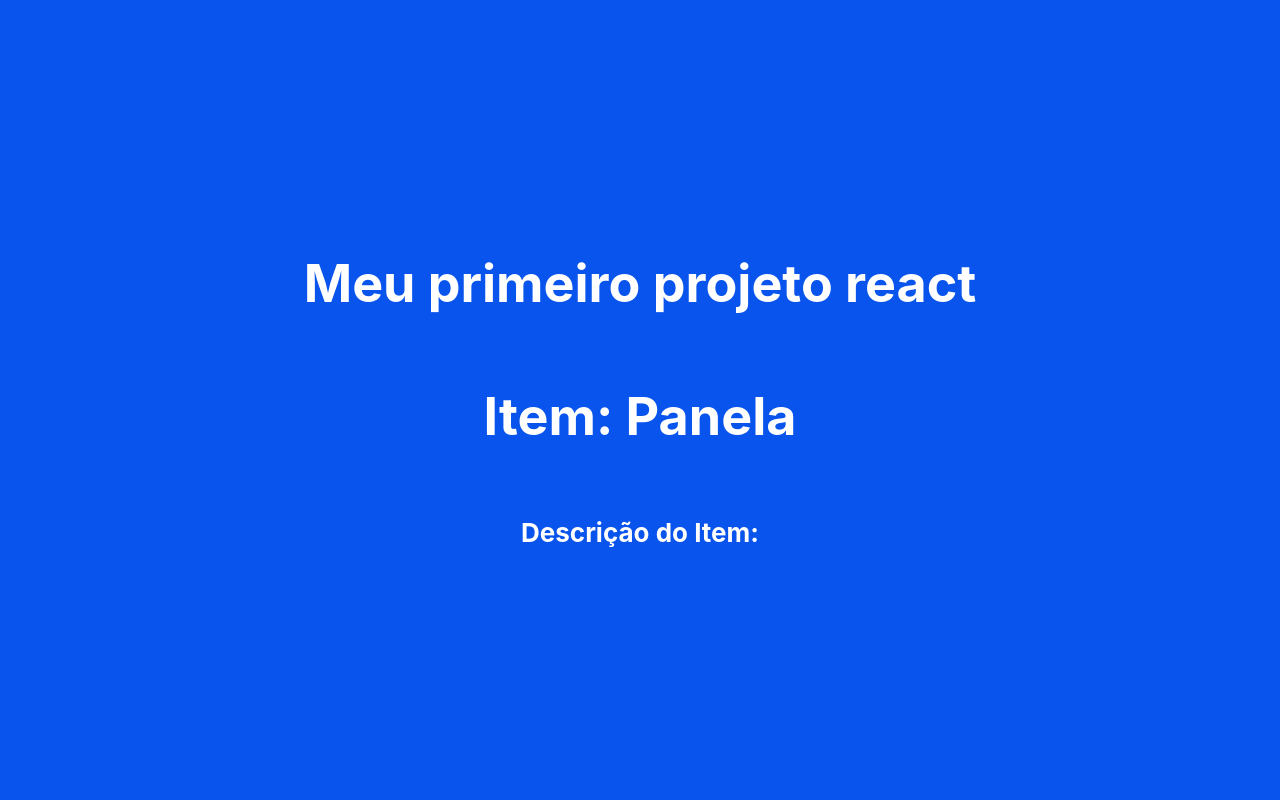
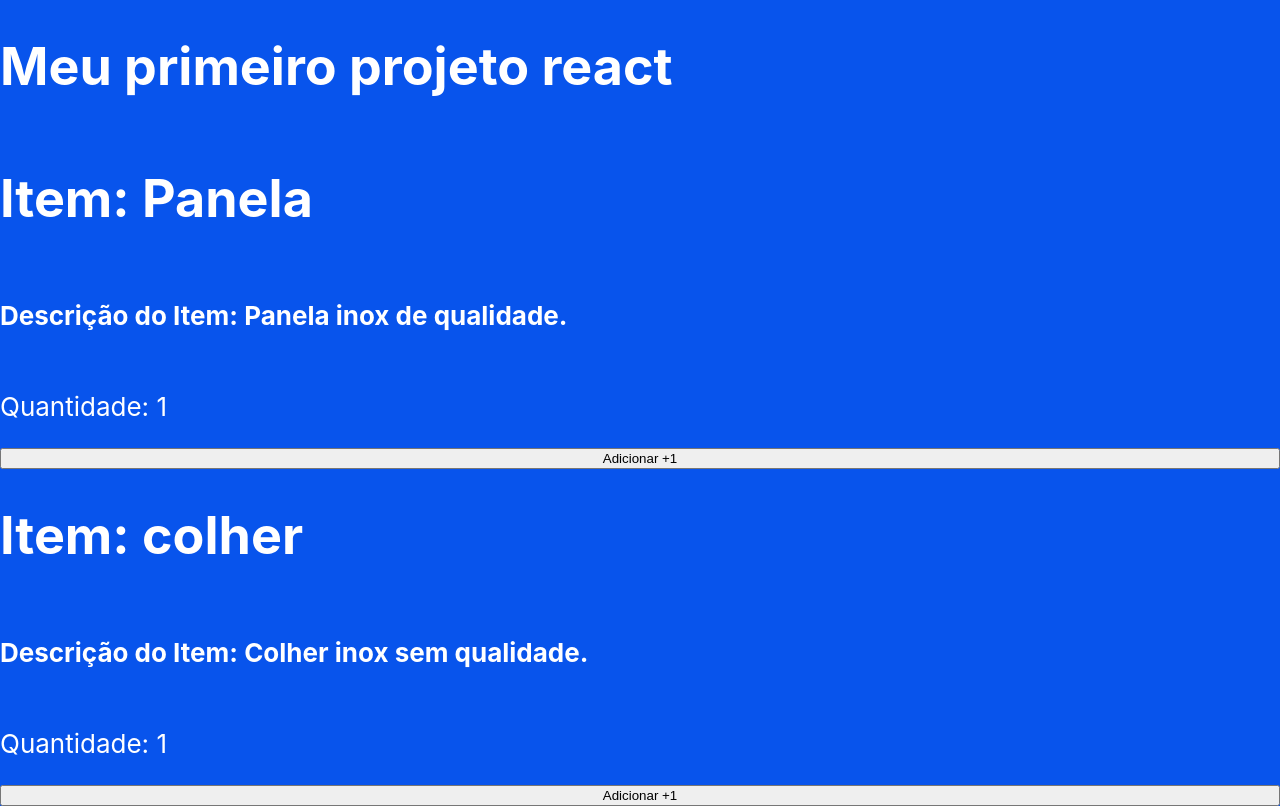
Before and after one commit to scaramuzzini/ocean-frontend-2024-07-08, a React (Create React App) app: page / in a window 1280 px wide. Built offline with nearby package versions, Linux system fonts and the light colour scheme.

Commit message:
Botao Adicionar e state quantidade

```diff
--- a/src/App.css
+++ b/src/App.css
@@ -3,7 +3,7 @@
 }
 
 .App-logo {
-  height: 40vmin;
+  height: 10vmin;
   pointer-events: none;
 }
 
@@ -18,8 +18,8 @@
   min-height: 100vh;
   display: flex;
   flex-direction: column;
-  align-items: center;
-  justify-content: center;
+  align-items: top;
+  justify-content: top;
   font-size: calc(10px + 2vmin);
   color: white;
 }
--- a/src/App.js
+++ b/src/App.js
@@ -1,8 +1,11 @@
 import logo from './logo.svg';
 import './App.css';
+import { useState } from 'react';
 
 
 function ItemDoCarrinho({nomeDoItem, descricaoDoItem}) {
+  const [quantidade, setQuantidade] = useState(1);
+
   return (
     <>
       <h1>
@@ -11,6 +14,12 @@ function ItemDoCarrinho({nomeDoItem, descricaoDoItem}) {
       <h4>
         Descrição do Item: {descricaoDoItem}
       </h4>
+      <p>Quantidade: {quantidade} </p>
+      <button
+        onClick={
+            () => setQuantidade(quantidade + 1)
+            }
+      >Adicionar +1</button>
     </>
   )
 }
@@ -41,7 +50,8 @@ function App() {
     <div className="1App">
       <header className="App-header">
         <h1>Meu primeiro projeto react</h1>
-        <ItemDoCarrinho nomeDoItem={item1} />
+        <ItemDoCarrinho nomeDoItem={item1} descricaoDoItem="Panela inox de qualidade."  />
+        <ItemDoCarrinho nomeDoItem={item2} descricaoDoItem="Colher inox sem qualidade."  />
       </header>
 
     </div>
```
